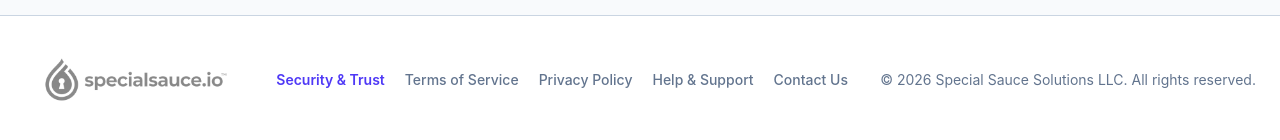
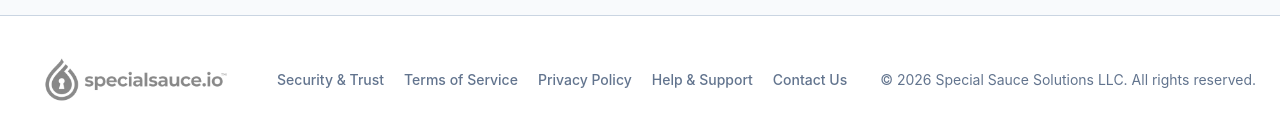
Before and after one commit to SpecialSauceIO/secure-job-board, a Next.js app: page / in a window 1280 px wide. Shown: the part 2982-3122 px from the top of the page. Built offline with nearby package versions, Linux system fonts and the light colour scheme; no server answers.

Commit message:
Match Security & Trust footer link color and weight to standard slate links

```diff
--- a/src/components/PublicFooter.tsx
+++ b/src/components/PublicFooter.tsx
@@ -23,7 +23,7 @@
         <div className="flex flex-wrap lg:flex-nowrap items-center justify-center gap-x-5 gap-y-2">
           <Link
             href="/security"
-            className="text-sm font-semibold text-indigo-600 hover:text-indigo-800 transition-colors whitespace-nowrap"
+            className="text-sm font-medium text-slate-500 hover:text-slate-900 transition-colors whitespace-nowrap"
           >
             Security &amp; Trust
           </Link>
```
